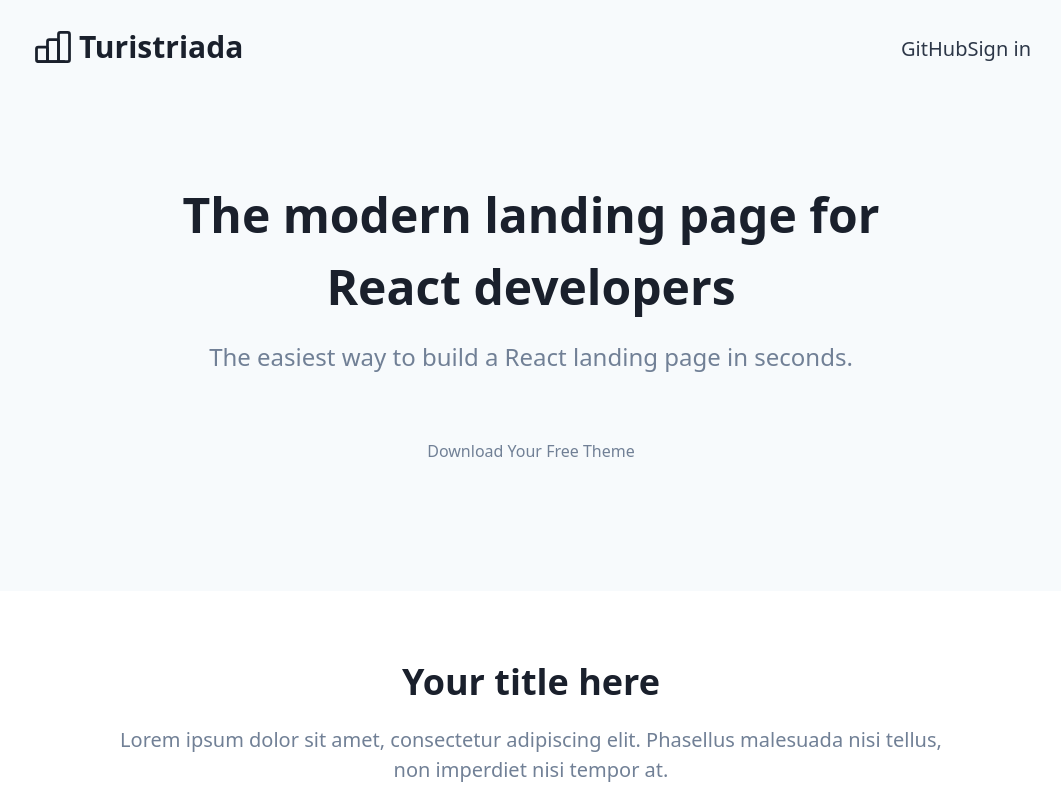
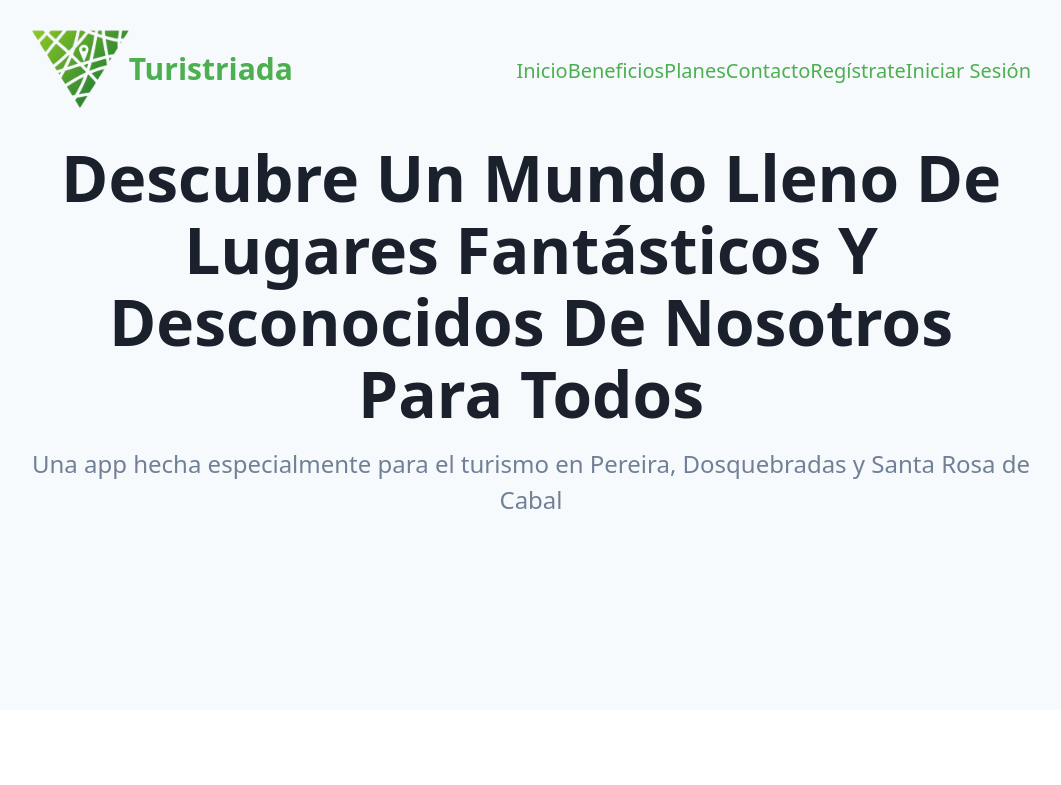
Before and after one commit to JohanRestrepo19/turistriada, a Next.js app: page / in a window 1280 px wide. Shown: the top 785 px of the page, without its empty margins (109-1170 px from the left). Built offline with nearby package versions, Linux system fonts and the light colour scheme.

Commit message:
style: Redesigning of the navbar style for Turistriada app

```diff
--- a/src/hero/HeroOneButton.tsx
+++ b/src/hero/HeroOneButton.tsx
@@ -3,17 +3,14 @@ import { ReactNode } from 'react';
 type IHeroOneButtonProps = {
   title: ReactNode;
   description: string;
-  button: ReactNode;
 };
 
 const HeroOneButton = (props: IHeroOneButtonProps) => (
   <header className="text-center">
-    <h1 className="text-5xl text-gray-900 font-bold whitespace-pre-line leading-hero">
+    <h1 className="text-6xl text-gray-900 font-bold leading-hero">
       {props.title}
     </h1>
     <div className="text-2xl mt-4 mb-16">{props.description}</div>
-
-    {props.button}
   </header>
 );
 
--- a/src/navigation/NavbarTwoColumns.tsx
+++ b/src/navigation/NavbarTwoColumns.tsx
@@ -16,7 +16,7 @@ const NavbarTwoColumns = (props: INavbarProps) => (
     </div>
 
     <nav>
-      <ul className="navbar flex items-center font-medium text-xl text-gray-800">
+      <ul className="navbar flex items-center text-xl text-primary-base">
         {props.children}
       </ul>
     </nav>
--- a/src/templates/Hero.tsx
+++ b/src/templates/Hero.tsx
@@ -1,7 +1,6 @@
 import Link from 'next/link';
 
 import { Background } from '../background/Background';
-import { Button } from '../button/Button';
 import { HeroOneButton } from '../hero/HeroOneButton';
 import { Section } from '../layout/Section';
 import { NavbarTwoColumns } from '../navigation/NavbarTwoColumns';
@@ -9,37 +8,51 @@ import { Logo } from './Logo';
 
 const Hero = () => (
   <Background color="bg-gray-100">
-    <Section yPadding="py-6">
+    <Section yPadding="pt-7 pb-7">
       <NavbarTwoColumns logo={<Logo xl />}>
         <li>
-          <Link href="https://github.com/ixartz/Next-JS-Landing-Page-Starter-Template">
-            <a>GitHub</a>
+          <Link href="/">
+            <a className="hover:text-primary-dark">Inicio</a>
           </Link>
         </li>
         <li>
           <Link href="/">
-            <a>Sign in</a>
+            <a className="hover:text-primary-dark">Beneficios</a>
+          </Link>
+        </li>
+        <li>
+          <Link href="/">
+            <a className="hover:text-primary-dark">Planes</a>
+          </Link>
+        </li>
+        <li>
+          <Link href="/">
+            <a className="hover:text-primary-dark">Contacto</a>
+          </Link>
+        </li>
+        <li>
+          <Link href="/">
+            <a className="hover:text-primary-dark">Regístrate</a>
+          </Link>
+        </li>
+        <li>
+          <Link href="/">
+            <a className="hover:text-primary-dark">Iniciar Sesión</a>
           </Link>
         </li>
       </NavbarTwoColumns>
     </Section>
 
-    <Section yPadding="pt-20 pb-32">
+    <Section yPadding="pb-32">
       <HeroOneButton
         title={
           <>
-            {'The modern landing page for\n'}
-            <span className="text-primary-500">React developers</span>
+            {
+              'Descubre Un Mundo Lleno De\nLugares Fantásticos Y\nDesconocidos De Nosotros Para\nTodos\n'
+            }
           </>
         }
-        description="The easiest way to build a React landing page in seconds."
-        button={
-          <Link href="https://creativedesignsguru.com/category/nextjs/">
-            <a>
-              <Button xl>Download Your Free Theme</Button>
-            </a>
-          </Link>
-        }
+        description="Una app hecha especialmente para el turismo en Pereira, Dosquebradas y Santa Rosa de Cabal"
       />
     </Section>
   </Background>
--- a/src/templates/Logo.tsx
+++ b/src/templates/Logo.tsx
@@ -5,31 +5,17 @@ type ILogoProps = {
 };
 
 const Logo = (props: ILogoProps) => {
-  const size = props.xl ? '44' : '32';
   const fontStyle = props.xl
     ? 'font-semibold text-3xl'
     : 'font-semibold text-xl';
 
   return (
-    <span className={`text-gray-900 inline-flex items-center ${fontStyle}`}>
-      <svg
-        className="text-primary-500 stroke-current mr-1"
-        xmlns="http://www.w3.org/2000/svg"
-        width={size}
-        height={size}
-        viewBox="0 0 24 24"
-        strokeWidth="1.5"
-        fill="none"
-        strokeLinecap="round"
-        strokeLinejoin="round"
-      >
-        <path d="M0 0h24v24H0z" stroke="none" />
-        <rect x="3" y="12" width="6" height="8" rx="1" />
-        <rect x="9" y="8" width="6" height="12" rx="1" />
-        <rect x="15" y="4" width="6" height="16" rx="1" />
-        <path d="M4 20h14" />
-      </svg>
-
+    <span className={`text-primary-base inline-flex items-center ${fontStyle}`}>
+      <img
+        className="h-20 w-auto"
+        src="assets\images\logo.png"
+        alt="Logo"
+      ></img>
       {AppConfig.site_name}
     </span>
   );
```
Also changed, not shown: public/assets/images/logo.png (added).
